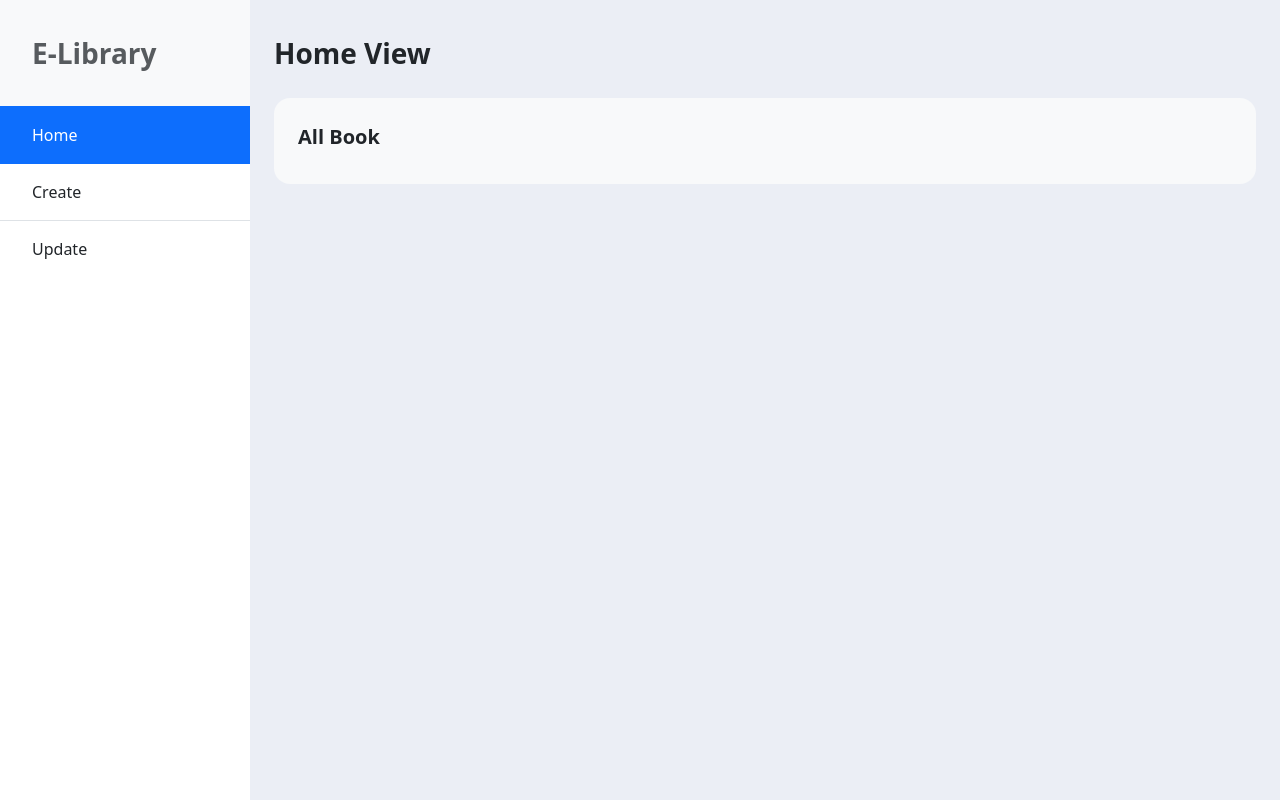
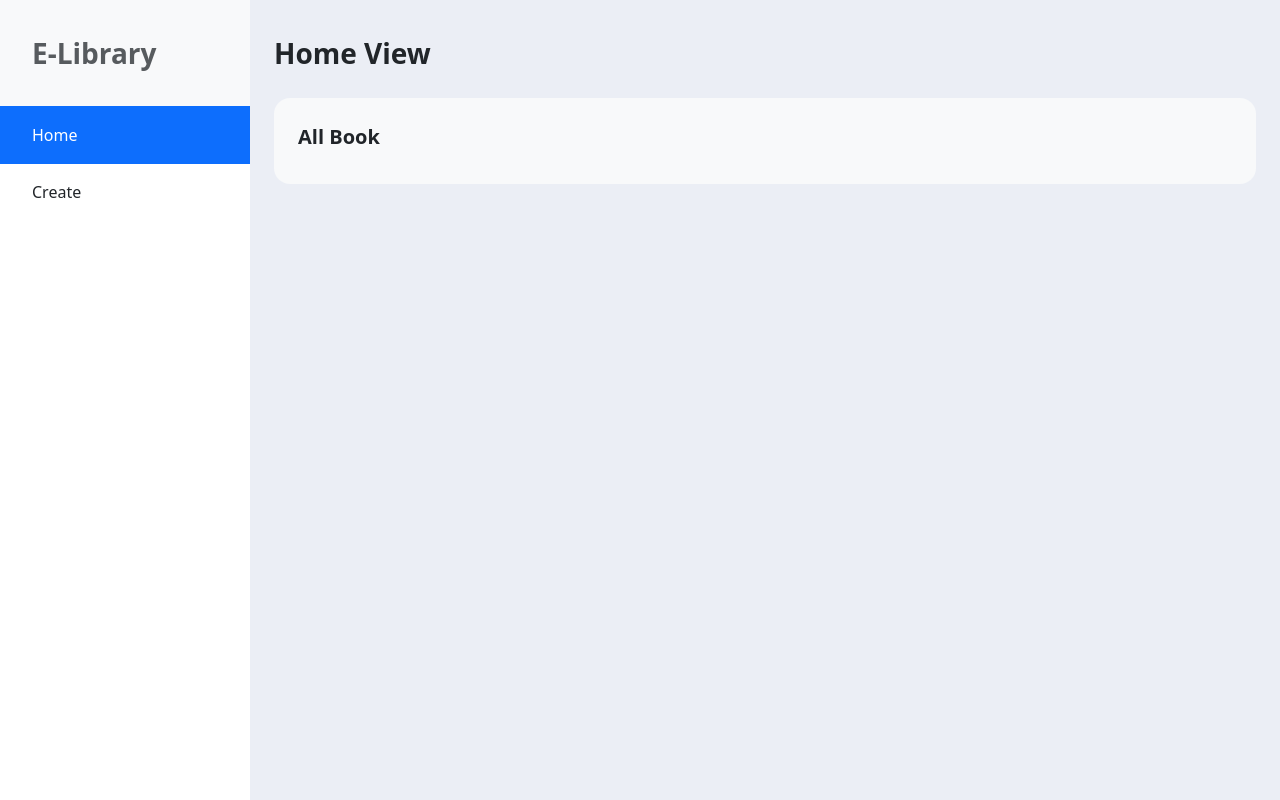
Before and after one commit to Khip01/e-library_web, a PHP site: page / in a window 1280 px wide. Run offline with PHP 8.4, Linux system fonts and the light colour scheme; data that the repository does not hold is empty.

Commit message:
chore(update): remove feat
delete update from feature

```diff
--- a/components/left_navbar.php
+++ b/components/left_navbar.php
@@ -30,10 +30,5 @@
                 Create
             </div>
         </div>
-        <div class="list-group-item list-group-item-action" id="list-update-list" data-bs-toggle="list" href="#list-update" role="tab" aria-controls="list-update">
-            <div class="py-2 px-3">
-                Update
-            </div>
-        </div>
     </ul>
 </div>
--- a/view/content.php
+++ b/view/content.php
@@ -12,9 +12,6 @@ require "db/repository.php";
             <div class="tab-pane fade" id="list-create" role="tabpanel" aria-labelledby="list-create-list">
                 <?php include("view/create_view/create_view.php"); ?>
             </div>
-            <div class="tab-pane fade" id="list-update" role="tabpanel" aria-labelledby="list-udpate-list">
-                <?php include("view/update_view/update_view.php"); ?>
-            </div>
         </div>
     </div>
 </div>
--- a/view/update_view/update_view.php
+++ /dev/null
@@ -1,3 +0,0 @@
-<div class="bg-warning">
-    Hello World Update
-</div>
```
